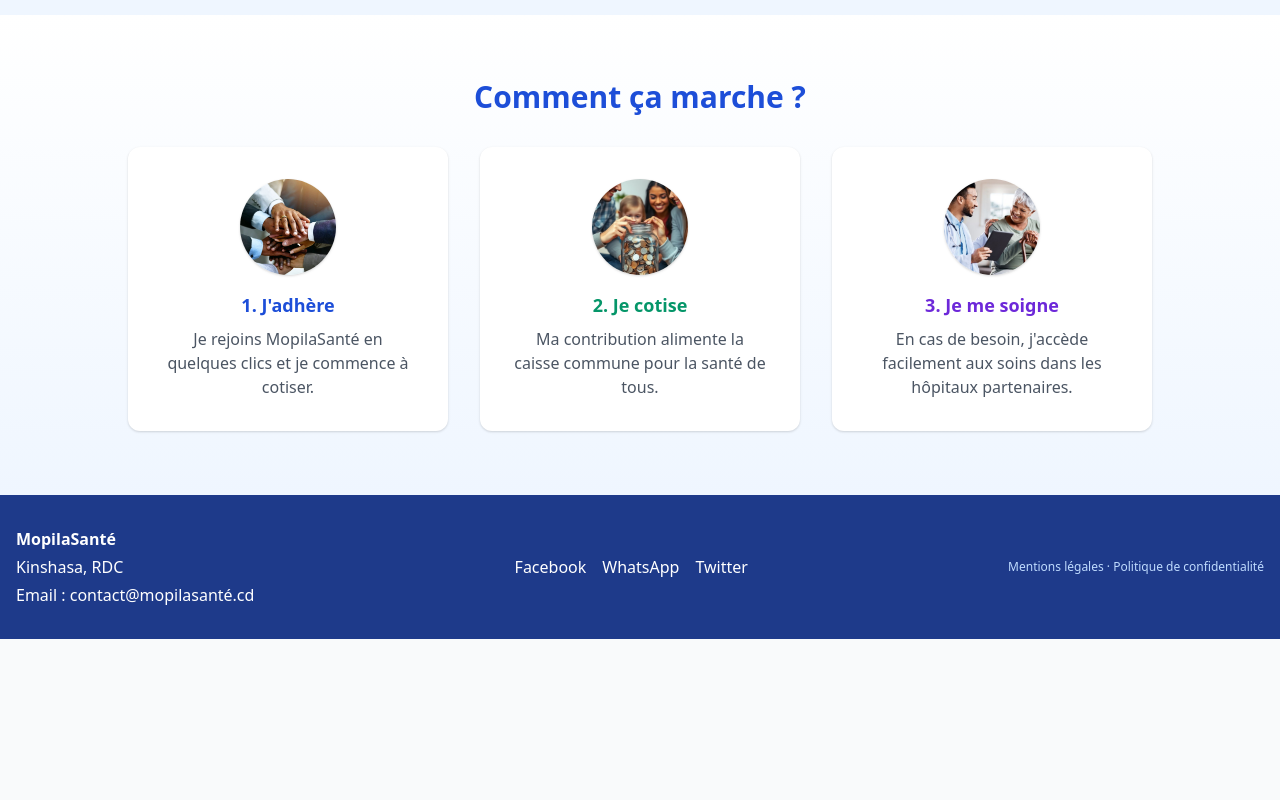
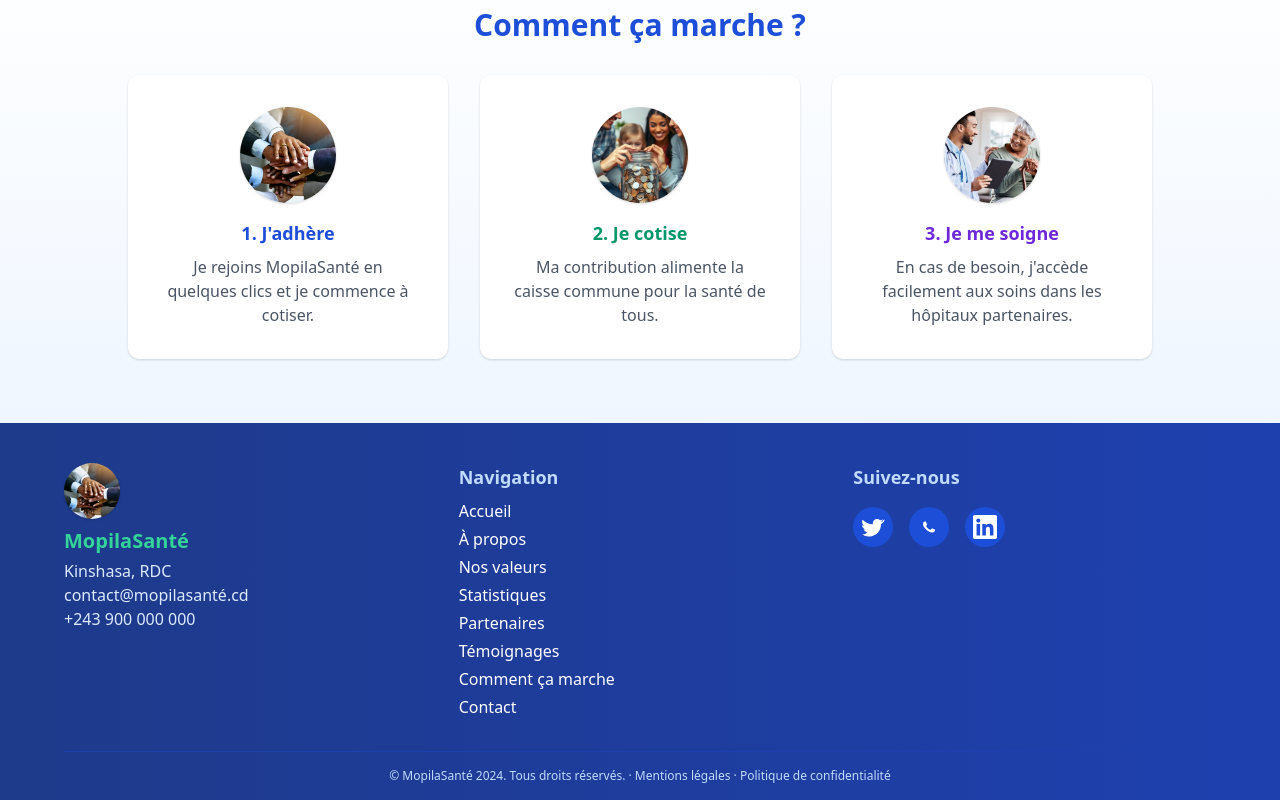
Before and after one commit to Nisan-Galilee-Kazadi/mopilasantedeploye, a plain HTML site: page index.html in a window 1280 px wide. Shown: the part 4003-4803 px from the top of the page. Before the commit the page ends 4642 px from the top, so only its background shows below. Drawn offline with nearby package versions, Linux system fonts and the light colour scheme.

Commit message:
deployes

```diff
--- a/index.html
+++ b/index.html
@@ -511,13 +511,6 @@
         </div>
       </section>
 
-      <!-- Séparateur décoratif -->
-      <div class="w-full flex justify-center my-8">
-        <svg height="8" width="200" class="text-blue-200">
-          <ellipse cx="100" cy="4" rx="100" ry="4" fill="currentColor" />
-        </svg>
-      </div>
-
       <!-- Contact -->
       <section
         id="contact"
@@ -624,83 +617,119 @@
 
       <!-- Footer -->
       <footer
-        class="bg-blue-900 text-white py-8 px-4 flex flex-col md:flex-row justify-between items-center gap-4"
+        class="w-full bg-gradient-to-r from-blue-900 to-blue-800 text-white pt-10 pb-4 px-4 md:px-16"
       >
-        <div class="flex flex-col gap-1">
-          <span class="font-bold">MopilaSanté</span>
-          <span>Kinshasa, RDC</span>
-          <span>Email : contact@mopilasanté.cd</span>
+        <div
+          class="max-w-7xl mx-auto flex flex-col md:flex-row md:justify-between md:items-start gap-8"
+        >
+          <!-- Logo et contact -->
+          <div
+            class="flex-1 flex flex-col items-center md:items-start mb-6 md:mb-0"
+          >
+            <img
+              src="images/union.jpg"
+              alt="Logo MopilaSanté"
+              class="h-14 w-14 rounded-full bg-blue-100 object-cover mb-2 shadow"
+            />
+            <span class="font-bold text-xl text-green-400 mb-1"
+              >MopilaSanté</span
+            >
+            <span class="text-blue-100">Kinshasa, RDC</span>
+            <span class="text-blue-100">contact@mopilasanté.cd</span>
+            <span class="text-blue-100">+243 900 000 000</span>
+          </div>
+          <!-- Navigation -->
+          <div
+            class="flex-1 flex flex-col items-center md:items-start mb-6 md:mb-0"
+          >
+            <span class="font-bold text-lg text-blue-200 mb-2">Navigation</span>
+            <ul class="space-y-1">
+              <li>
+                <a href="#accueil" class="hover:text-green-400 transition"
+                  >Accueil</a
+                >
+              </li>
+              <li>
+                <a href="#apropos" class="hover:text-green-400 transition"
+                  >À propos</a
+                >
+              </li>
+              <li>
+                <a href="#valeurs" class="hover:text-green-400 transition"
+                  >Nos valeurs</a
+                >
+              </li>
+              <li>
+                <a href="#stats" class="hover:text-green-400 transition"
+                  >Statistiques</a
+                >
+              </li>
+              <li>
+                <a href="#partenaires" class="hover:text-green-400 transition"
+                  >Partenaires</a
+                >
+              </li>
+              <li>
+                <a href="#temoignages" class="hover:text-green-400 transition"
+                  >Témoignages</a
+                >
+              </li>
+              <li>
+                <a
+                  href="#fonctionnement"
+                  class="hover:text-green-400 transition"
+                  >Comment ça marche</a
+                >
+              </li>
+              <li>
+                <a href="#contact" class="hover:text-green-400 transition"
+                  >Contact</a
+                >
+              </li>
+            </ul>
+          </div>
+          <!-- Réseaux sociaux -->
+          <div class="flex-1 flex flex-col items-center md:items-start">
+            <span class="font-bold text-lg text-blue-200 mb-2"
+              >Suivez-nous</span
+            >
+            <div class="flex gap-4 mt-2">
+              <a
+                href="#"
+                class="bg-blue-700 hover:bg-green-400 hover:text-blue-900 transition rounded-full p-2"
+                ><svg class="w-6 h-6" fill="currentColor" viewBox="0 0 24 24">
+                  <path
+                    d="M22.46 6c-.77.35-1.6.59-2.47.7a4.3 4.3 0 0 0 1.88-2.37 8.59 8.59 0 0 1-2.72 1.04A4.28 4.28 0 0 0 16.11 4c-2.37 0-4.29 1.92-4.29 4.29 0 .34.04.67.11.99C7.69 9.13 4.07 7.38 1.64 4.7c-.37.64-.58 1.38-.58 2.17 0 1.5.76 2.82 1.92 3.6-.7-.02-1.36-.21-1.94-.53v.05c0 2.1 1.5 3.85 3.5 4.25-.36.1-.74.16-1.13.16-.28 0-.54-.03-.8-.08.54 1.7 2.1 2.94 3.95 2.97A8.6 8.6 0 0 1 2 19.54c-.29 0-.57-.02-.85-.05A12.13 12.13 0 0 0 8.29 21.5c7.55 0 11.68-6.26 11.68-11.68 0-.18-.01-.36-.02-.54A8.18 8.18 0 0 0 24 4.59a8.36 8.36 0 0 1-2.54.7z"
+                  /></svg
+              ></a>
+              <a
+                href="#"
+                class="bg-blue-700 hover:bg-green-400 hover:text-blue-900 transition rounded-full p-2"
+                ><svg class="w-6 h-6" fill="currentColor" viewBox="0 0 24 24">
+                  <path
+                    d="M17.472 14.382c-.297-.149-1.758-.867-2.03-.967-.273-.099-.472-.148-.67.15-.198.297-.767.967-.94 1.166-.173.198-.347.223-.644.075-.297-.149-1.255-.463-2.39-1.475-.883-.788-1.48-1.761-1.653-2.059-.173-.297-.018-.458.13-.606.134-.133.298-.347.447-.52.149-.174.198-.298.298-.497.099-.198.05-.372-.025-.521-.075-.149-.669-1.612-.916-2.21-.242-.58-.487-.501-.669-.511-.173-.008-.372-.01-.571-.01-.198 0-.52.074-.792.372-.272.297-1.04 1.016-1.04 2.479 0 1.462 1.065 2.875 1.213 3.074.149.198 2.099 3.205 5.077 4.372.71.306 1.263.489 1.695.626.712.227 1.36.195 1.872.118.571-.085 1.758-.719 2.007-1.413.248-.694.248-1.288.173-1.413-.074-.124-.272-.198-.57-.347z"
+                  /></svg
+              ></a>
+              <a
+                href="#"
+                class="bg-blue-700 hover:bg-green-400 hover:text-blue-900 transition rounded-full p-2"
+                ><svg class="w-6 h-6" fill="currentColor" viewBox="0 0 24 24">
+                  <path
+                    d="M22.23 0H1.77C.792 0 0 .771 0 1.723v20.554C0 23.229.792 24 1.77 24h20.46C23.208 24 24 23.229 24 22.277V1.723C24 .771 23.208 0 22.23 0zM7.12 20.452H3.56V9h3.56v11.452zM5.34 7.633a2.07 2.07 0 1 1 0-4.14 2.07 2.07 0 0 1 0 4.14zm15.112 12.819h-3.56v-5.605c0-1.336-.025-3.057-1.865-3.057-1.867 0-2.153 1.457-2.153 2.963v5.699h-3.56V9h3.418v1.561h.049c.476-.899 1.637-1.847 3.37-1.847 3.602 0 4.267 2.37 4.267 5.455v6.283z"
+                  /></svg
+              ></a>
+            </div>
+          </div>
         </div>
-        <div class="flex gap-4">
-          <a href="#" class="hover:text-blue-300">Facebook</a>
-          <a href="#" class="hover:text-blue-300">WhatsApp</a>
-          <a href="#" class="hover:text-blue-300">Twitter</a>
-        </div>
-        <div class="text-xs text-blue-200 mt-2 md:mt-0">
+        <div
+          class="border-t border-blue-800 mt-8 pt-4 text-center text-xs text-blue-200"
+        >
+          &copy; MopilaSanté 2024. Tous droits réservés. ·
           <a href="#" class="hover:underline">Mentions légales</a> ·
           <a href="#" class="hover:underline">Politique de confidentialité</a>
         </div>
       </footer>
     </main>
-
-    <script>
-      // Navbar background change on scroll
-      window.addEventListener("scroll", function () {
-        const navbar = document.getElementById("navbar");
-        if (window.scrollY > 40) {
-          navbar.classList.remove("bg-transparent");
-          navbar.classList.add("bg-white");
-        } else {
-          navbar.classList.add("bg-transparent");
-          navbar.classList.remove("bg-white");
-        }
-      });
-
-      // Mobile menu open/close
-      const menuBtn = document.getElementById("menu-btn");
-      const mobileMenu = document.getElementById("mobile-menu");
-      const closeMenu = document.getElementById("close-menu");
-      menuBtn.addEventListener("click", () => {
-        mobileMenu.classList.remove("hidden");
-        mobileMenu.classList.add("animate-slide-down");
-        mobileMenu.classList.remove("animate-slide-up");
-      });
-      closeMenu.addEventListener("click", () => {
-        mobileMenu.classList.remove("animate-slide-down");
-        mobileMenu.classList.add("animate-slide-up");
-        setTimeout(() => {
-          mobileMenu.classList.add("hidden");
-          mobileMenu.classList.remove("animate-slide-up");
-        }, 500);
-      });
-
-      // Fermer le menu mobile au clic sur un lien
-      document.querySelectorAll("#mobile-menu .nav-link").forEach((link) => {
-        link.addEventListener("click", () => {
-          mobileMenu.classList.remove("animate-slide-down");
-          mobileMenu.classList.add("animate-slide-up");
-          setTimeout(() => {
-            mobileMenu.classList.add("hidden");
-            mobileMenu.classList.remove("animate-slide-up");
-          }, 500);
-        });
-      });
-      // Scroll smooth pour tous les liens nav-link
-      document.querySelectorAll(".nav-link").forEach((link) => {
-        link.addEventListener("click", function (e) {
-          const href = this.getAttribute("href");
-          if (href && href.startsWith("#")) {
-            e.preventDefault();
-            const target = document.querySelector(href);
-            if (target) {
-              window.scrollTo({
-                top: target.offsetTop - 70,
-                behavior: "smooth",
-              });
-            }
-          }
-        });
-      });
-    </script>
+    <script src="js/main.js"></script>
   </body>
 </html>
--- a/js/main.js
+++ b/js/main.js
@@ -286,3 +286,64 @@ function changeNavbarTheme() {
     });
   }
 }
+
+// Navbar background change on scroll
+window.addEventListener("scroll", function () {
+  const navbar = document.getElementById("navbar");
+  if (window.scrollY > 40) {
+    navbar.classList.remove("bg-transparent");
+    navbar.classList.add("bg-white");
+  } else {
+    navbar.classList.add("bg-transparent");
+    navbar.classList.remove("bg-white");
+  }
+});
+
+// Mobile menu open/close
+const menuBtn = document.getElementById("menu-btn");
+const mobileMenu = document.getElementById("mobile-menu");
+const closeMenu = document.getElementById("close-menu");
+if (menuBtn && mobileMenu && closeMenu) {
+  menuBtn.addEventListener("click", () => {
+    mobileMenu.classList.remove("hidden");
+    mobileMenu.classList.add("animate-slide-down");
+    mobileMenu.classList.remove("animate-slide-up");
+  });
+  closeMenu.addEventListener("click", () => {
+    mobileMenu.classList.remove("animate-slide-down");
+    mobileMenu.classList.add("animate-slide-up");
+    setTimeout(() => {
+      mobileMenu.classList.add("hidden");
+      mobileMenu.classList.remove("animate-slide-up");
+    }, 500);
+  });
+  // Fermer le menu mobile au clic sur un lien
+  document.querySelectorAll("#mobile-menu .nav-link").forEach((link) => {
+    link.addEventListener("click", () => {
+      mobileMenu.classList.remove("animate-slide-down");
+      mobileMenu.classList.add("animate-slide-up");
+      setTimeout(() => {
+        mobileMenu.classList.add("hidden");
+        mobileMenu.classList.remove("animate-slide-up");
+      }, 500);
+    });
+  });
+}
+// Scroll smooth pour tous les liens nav-link
+if (typeof window !== "undefined") {
+  document.querySelectorAll(".nav-link").forEach((link) => {
+    link.addEventListener("click", function (e) {
+      const href = this.getAttribute("href");
+      if (href && href.startsWith("#")) {
+        e.preventDefault();
+        const target = document.querySelector(href);
+        if (target) {
+          window.scrollTo({
+            top: target.offsetTop - 70,
+            behavior: "smooth",
+          });
+        }
+      }
+    });
+  });
+}
```
